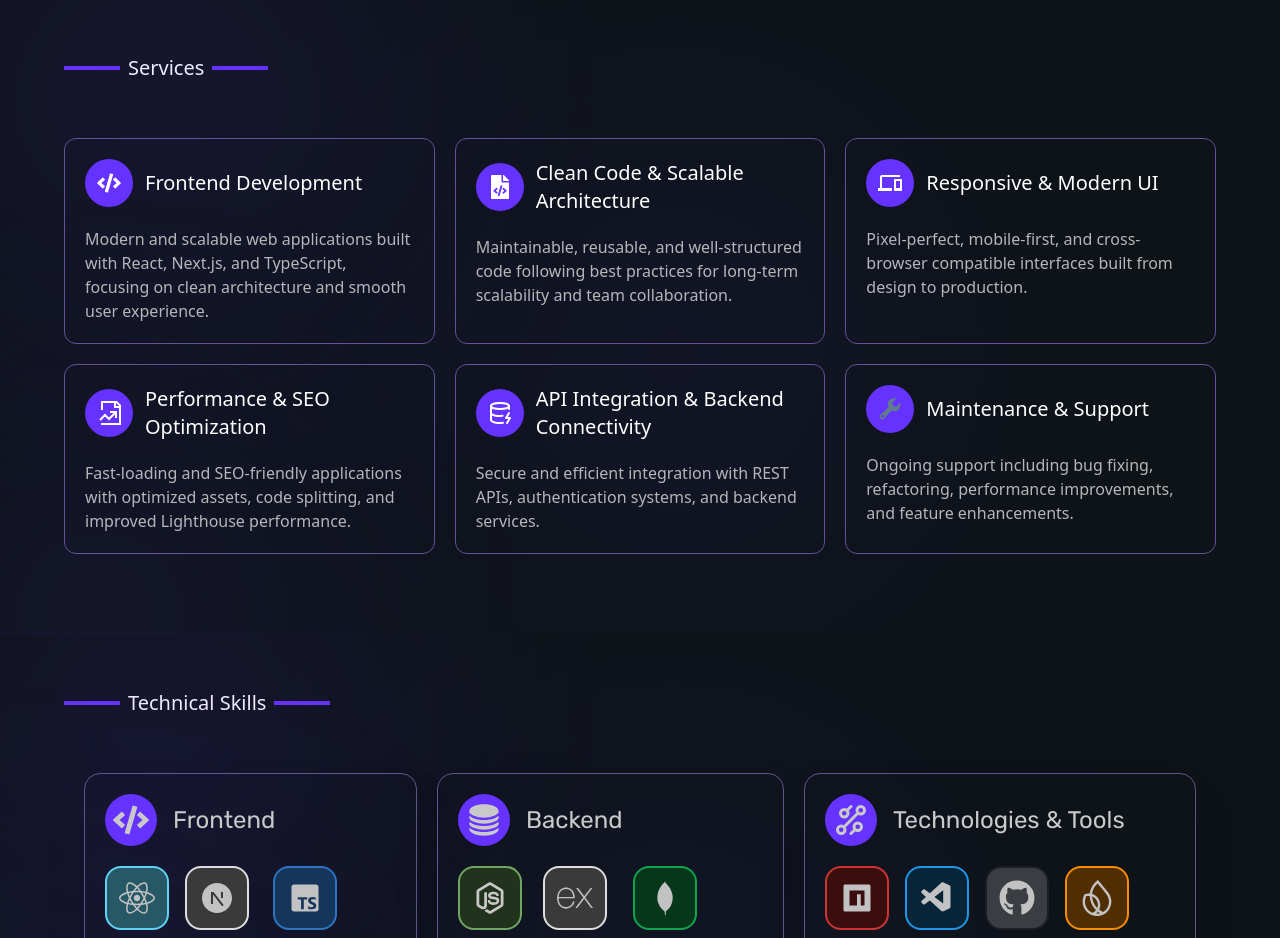
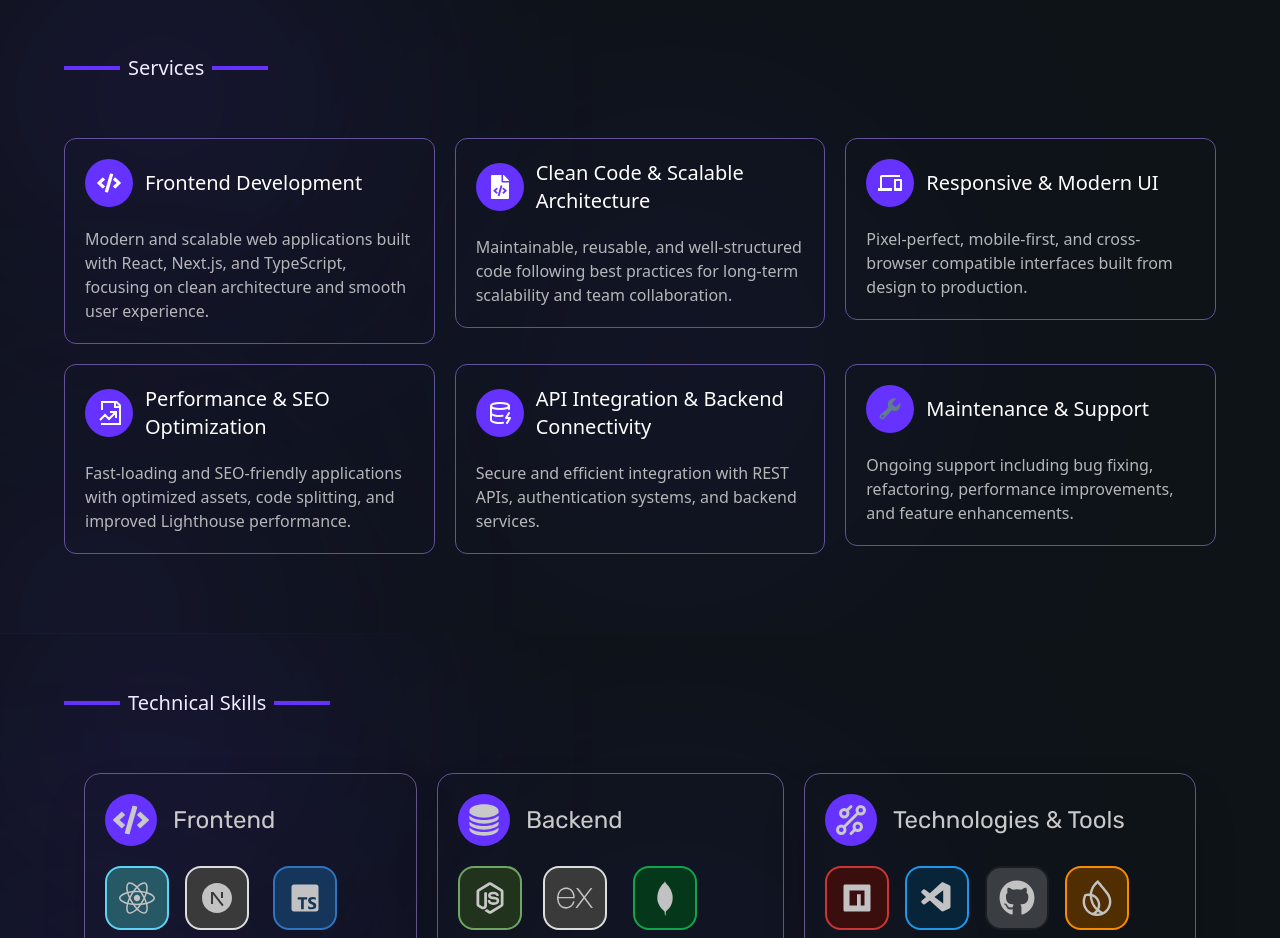
Before and after one commit to kalidashodekare14/Portfolio, a Next.js app: page / in a window 1280 px wide. Shown: the part 1760-2698 px from the top of the page. Built offline with nearby package versions, Linux system fonts and the light colour scheme.

Commit message:
Services section motion implemented

```diff
--- a/components/Services.tsx
+++ b/components/Services.tsx
@@ -30,7 +30,33 @@ const Services = () => {
                     <p className="w-14 border-2 border-[#6532FF]" />
                 </motion.div>
                 <div className="relative z-20 grid grid-cols-1 md:grid-cols-2 lg:grid-cols-3 gap-5 mb-20">
-                    <div className="text-white border border-[#63519b] rounded-xl p-5 ">
+                    <motion.div
+                        initial={{
+                            y: -50,
+                            opacity: 0
+                        }}
+                        whileInView={{
+                            y: 0,
+                            opacity: 1
+                        }}
+                        transition={{
+                            duration: 0.5,
+                            delay: 0.6
+                        }}
+                        viewport={{ once: true }}
+                    >
+                        <motion.div
+                            initial={{
+                                y: 0
+                            }}
+                            whileHover={{
+                                y: -8,
+                                boxShadow: "0px 5px 10px #512EB9"
+                            }}
+                            transition={{
+                                duration: 0.3
+                            }}
+                            className="text-white border border-[#63519b] rounded-xl p-5 ">
                             <div className="flex items-center gap-3 mb-5">
                                 <div className="text-2xl bg-[#6532FF] p-3 rounded-full">
                                     <FaCode />
@@ -38,8 +64,35 @@ const Services = () => {
                                 <h3 className="text-xl">Frontend Development</h3>
                             </div>
                             <p className="text-[#f1f1f1bb]">Modern and scalable web applications built with React, Next.js, and TypeScript, focusing on clean architecture and smooth user experience.</p>
-                    </div>
-                    <div className="text-white border border-[#63519b] rounded-xl p-5 ">
+                        </motion.div>
+                    </motion.div>
+                    <motion.div
+                        initial={{
+                            y: -50,
+                            opacity: 0
+                        }}
+                        whileInView={{
+                            y: 0,
+                            opacity: 1
+                        }}
+                        transition={{
+                            duration: 0.5,
+                            delay: 0.7
+                        }}
+                        viewport={{ once: true }}
+                    >
+                        <motion.div
+                            initial={{
+                                y: 0
+                            }}
+                            whileHover={{
+                                y: -8,
+                                boxShadow: "0px 5px 10px #512EB9"
+                            }}
+                            transition={{
+                                duration: 0.3
+                            }}
+                            className="text-white border border-[#63519b] rounded-xl p-5 ">
                             <div className="flex items-center gap-3 mb-5">
                                 <div className="text-2xl bg-[#6532FF] p-3 rounded-full">
                                     <FaFileCode />
@@ -47,8 +100,35 @@ const Services = () => {
                                 <h3 className="text-xl">Clean Code & Scalable Architecture</h3>
                             </div>
                             <p className="text-[#f1f1f1bb]">Maintainable, reusable, and well-structured code following best practices for long-term scalability and team collaboration.</p>
-                    </div>
-                    <div className="text-white border border-[#63519b] rounded-xl p-5 ">
+                        </motion.div>
+                    </motion.div>
+                    <motion.div
+                        initial={{
+                            y: -50,
+                            opacity: 0
+                        }}
+                        whileInView={{
+                            y: 0,
+                            opacity: 1
+                        }}
+                        transition={{
+                            duration: 0.5,
+                            delay: 0.8
+                        }}
+                        viewport={{ once: true }}
+                    >
+                        <motion.div
+                            initial={{
+                                y: 0
+                            }}
+                            whileHover={{
+                                y: -8,
+                                boxShadow: "0px 5px 10px #512EB9"
+                            }}
+                            transition={{
+                                duration: 0.3
+                            }}
+                            className="text-white border border-[#63519b] rounded-xl p-5 ">
                             <div className="flex items-center gap-3 mb-5">
                                 <div className="text-2xl bg-[#6532FF] p-3 rounded-full">
                                     <MdDevices />
@@ -56,8 +136,35 @@ const Services = () => {
                                 <h3 className="text-xl">Responsive & Modern UI</h3>
                             </div>
                             <p className="text-[#f1f1f1bb]">Pixel-perfect, mobile-first, and cross-browser compatible interfaces built from design to production.</p>
-                    </div>
-                    <div className="text-white border border-[#63519b] rounded-xl p-5 ">
+                        </motion.div>
+                    </motion.div>
+                    <motion.div
+                        initial={{
+                            y: -50,
+                            opacity: 0
+                        }}
+                        whileInView={{
+                            y: 0,
+                            opacity: 1
+                        }}
+                        transition={{
+                            duration: 0.5,
+                            delay: 0.9
+                        }}
+                        viewport={{ once: true }}
+                    >
+                        <motion.div
+                            initial={{
+                                y: 0
+                            }}
+                            whileHover={{
+                                y: -8,
+                                boxShadow: "0px 5px 10px #512EB9"
+                            }}
+                            transition={{
+                                duration: 0.3
+                            }}
+                            className="text-white border border-[#63519b] rounded-xl p-5 ">
                             <div className="flex items-center gap-3 mb-5">
                                 <div className="text-2xl bg-[#6532FF] p-3 rounded-full">
                                     <GrDocumentPerformance />
@@ -65,8 +172,35 @@ const Services = () => {
                                 <h3 className="text-xl">Performance & SEO Optimization</h3>
                             </div>
                             <p className="text-[#f1f1f1bb]">Fast-loading and SEO-friendly applications with optimized assets, code splitting, and improved Lighthouse performance.</p>
-                    </div>
-                    <div className="text-white border border-[#63519b] rounded-xl p-5 ">
+                        </motion.div>
+                    </motion.div>
+                    <motion.div
+                        initial={{
+                            y: -50,
+                            opacity: 0
+                        }}
+                        whileInView={{
+                            y: 0,
+                            opacity: 1
+                        }}
+                        transition={{
+                            duration: 0.5,
+                            delay: 1.01
+                        }}
+                        viewport={{ once: true }}
+                    >
+                        <motion.div
+                            initial={{
+                                y: 0
+                            }}
+                            whileHover={{
+                                y: -8,
+                                boxShadow: "0px 5px 10px #512EB9"
+                            }}
+                            transition={{
+                                duration: 0.3
+                            }}
+                            className="text-white border border-[#63519b] rounded-xl p-5 ">
                             <div className="flex items-center gap-3 mb-5">
                                 <div className="text-2xl bg-[#6532FF] p-3 rounded-full">
                                     <LuDatabaseZap />
@@ -74,8 +208,35 @@ const Services = () => {
                                 <h3 className="text-xl">API Integration & Backend Connectivity</h3>
                             </div>
                             <p className="text-[#f1f1f1bb]">Secure and efficient integration with REST APIs, authentication systems, and backend services.</p>
-                    </div>
-                    <div className="text-white border border-[#63519b] rounded-xl p-5 ">
+                        </motion.div>
+                    </motion.div>
+                    <motion.div
+                        initial={{
+                            y: -50,
+                            opacity: 0
+                        }}
+                        whileInView={{
+                            y: 0,
+                            opacity: 1
+                        }}
+                        transition={{
+                            duration: 0.5,
+                            delay: 1.02
+                        }}
+                        viewport={{ once: true }}
+                    >
+                        <motion.div
+                            initial={{
+                                y: 0
+                            }}
+                            whileHover={{
+                                y: -8,
+                                boxShadow: "0px 5px 10px #512EB9"
+                            }}
+                            transition={{
+                                duration: 0.3
+                            }}
+                            className="text-white border border-[#63519b] rounded-xl p-5 ">
                             <div className="flex items-center gap-3 mb-5">
                                 <div className="text-2xl bg-[#6532FF] p-3 rounded-full">
                                     <FcSupport />
@@ -83,7 +244,8 @@ const Services = () => {
                                 <h3 className="text-xl">Maintenance & Support</h3>
                             </div>
                             <p className="text-[#f1f1f1bb]">Ongoing support including bug fixing, refactoring, performance improvements, and feature enhancements.</p>
-                    </div>
+                        </motion.div>
+                    </motion.div>
                 </div>
             </div>
             <motion.div
```
Lines whose indentation alone changed are shown as unchanged.
